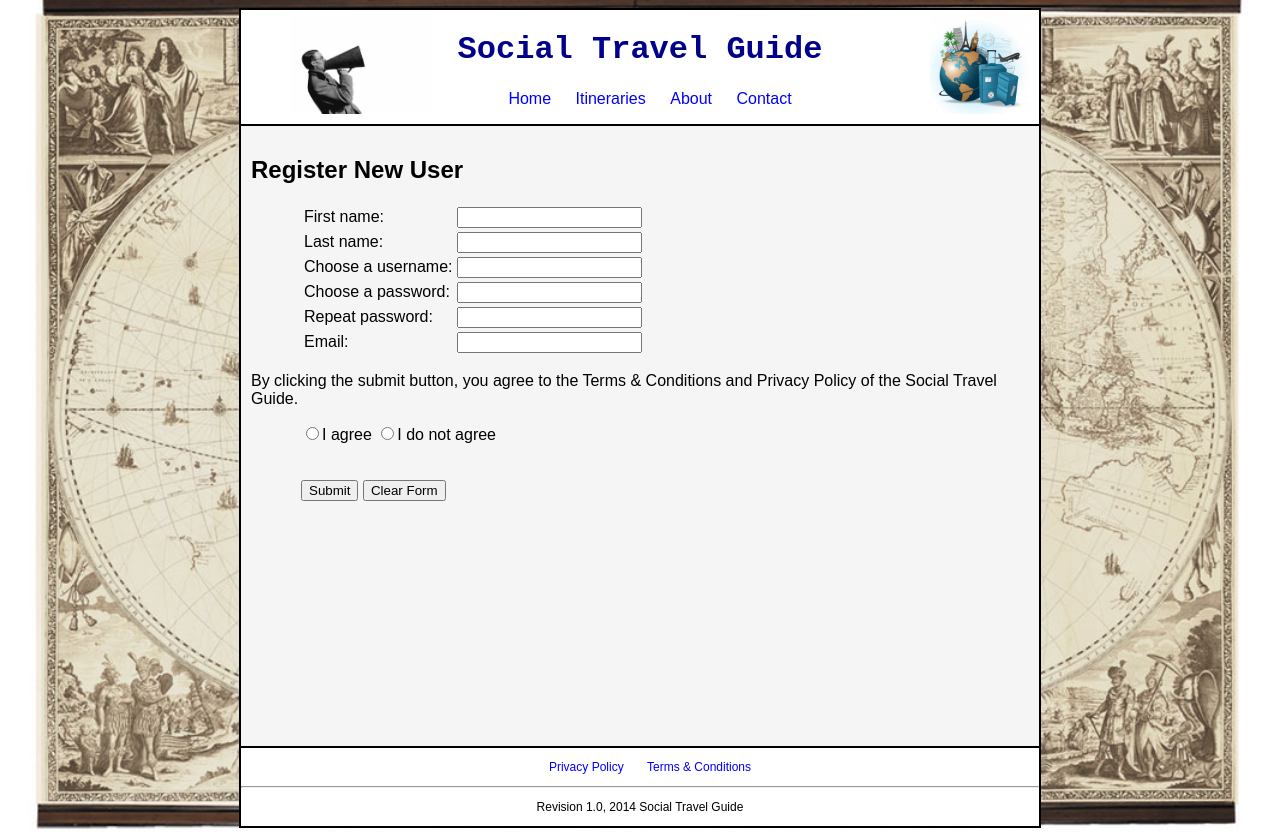
After one commit to danElyeo/Social-Travel-Guide, a PHP site: template view/register_view.php in a window 1280 px wide. The commit adds this page. Run offline with PHP 8.4, Linux system fonts and the light colour scheme; the template is opened without the code that fills it, so the values that code supplies are empty.

```diff
--- /dev/null
+++ b/view/register_view.php
@@ -0,0 +1,43 @@
+<div id="registration_form" class="main_content_area">
+	<h2 class="center">Register New User</h2>
+	<form action="" method="post">
+	<!-- Use a table for formatting purposes -->
+	<table style="margin-left:50px;">
+    	<tr>
+        	<td><label for="first_name">First name:</label></td>
+            <td><input type="text" id="first_name" required></td>
+        </tr>
+        <tr>
+        	<td><label for="last_name">Last name:</label></td>
+            <td><input type="text" id="last_name" required></td>
+        </tr>
+        <tr>
+        	<td><label for="username">Choose a username:</label></td>
+            <td><input type="text" id="username" required></td>
+        </tr>
+        <tr>
+        	<td><label for="password">Choose a password:</label></td>
+            <td><input type="password" id="password" required></td>
+        </tr>
+        <tr>
+        	<td><label for="r_password">Repeat password:</label></td>
+            <td><input type="password" id="r_password" required></td>
+        </tr>
+        <tr>
+        	<td><label for="email">Email:</label></td>
+            <td><input type="email" id="email" required></td>
+        </tr>
+    </table>
+    <p>By clicking the submit button, you agree to the Terms &amp; Conditions and Privacy Policy of the Social Travel Guide. </p>
+    <div class="left_indent">
+    	<input type="radio" name="agreement">I agree
+    	<input type="radio" name="agreement">I do not agree
+    </div>
+    <br>
+    <br>
+    <div class="left_indent">
+        <input type="submit" value="Submit">
+        <input type="reset" value="Clear Form">
+    </div>
+</form>
+</div>
```
Also changed, not shown: index.php (+39 -45 lines), model/login_db.php (renamed from model/login.php, +11 -4 lines), view/dashboard_view.php (added, +15 -0 lines), view/login_view.php (added, +34 -0 lines).
